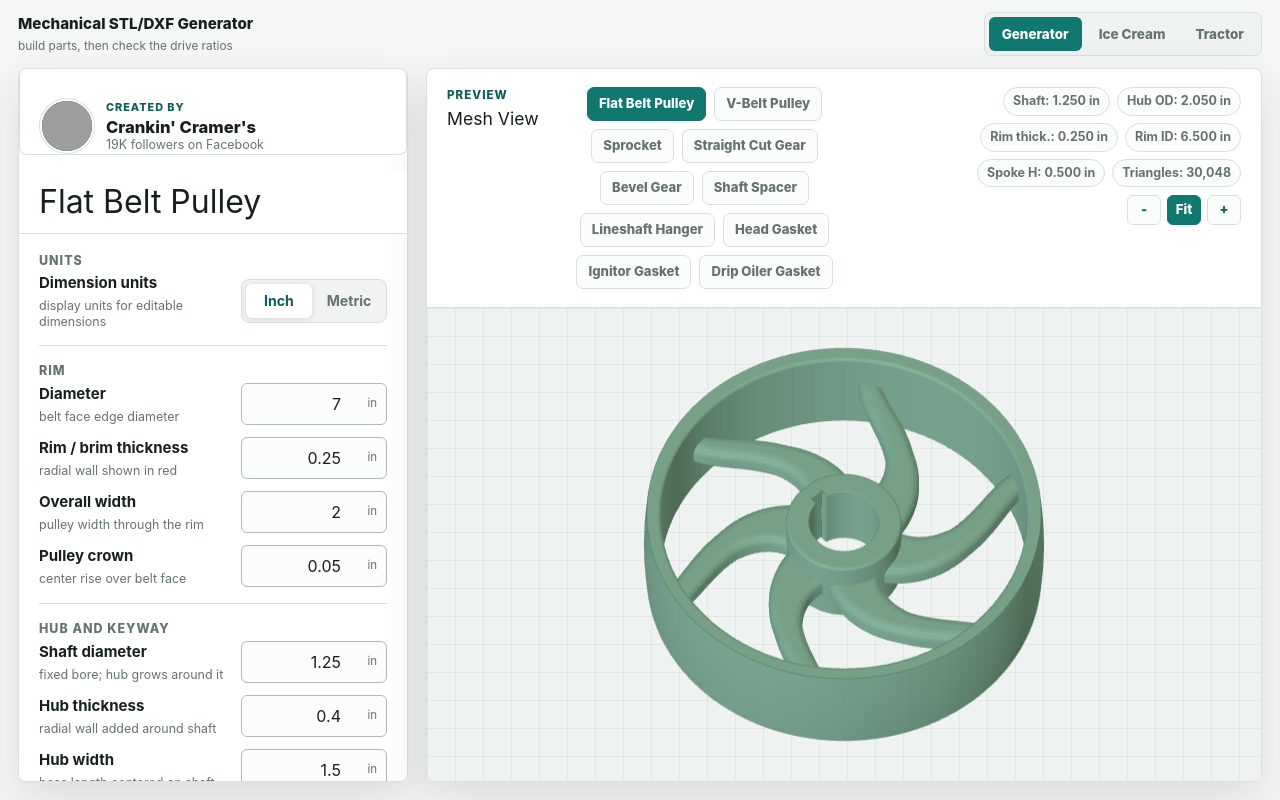
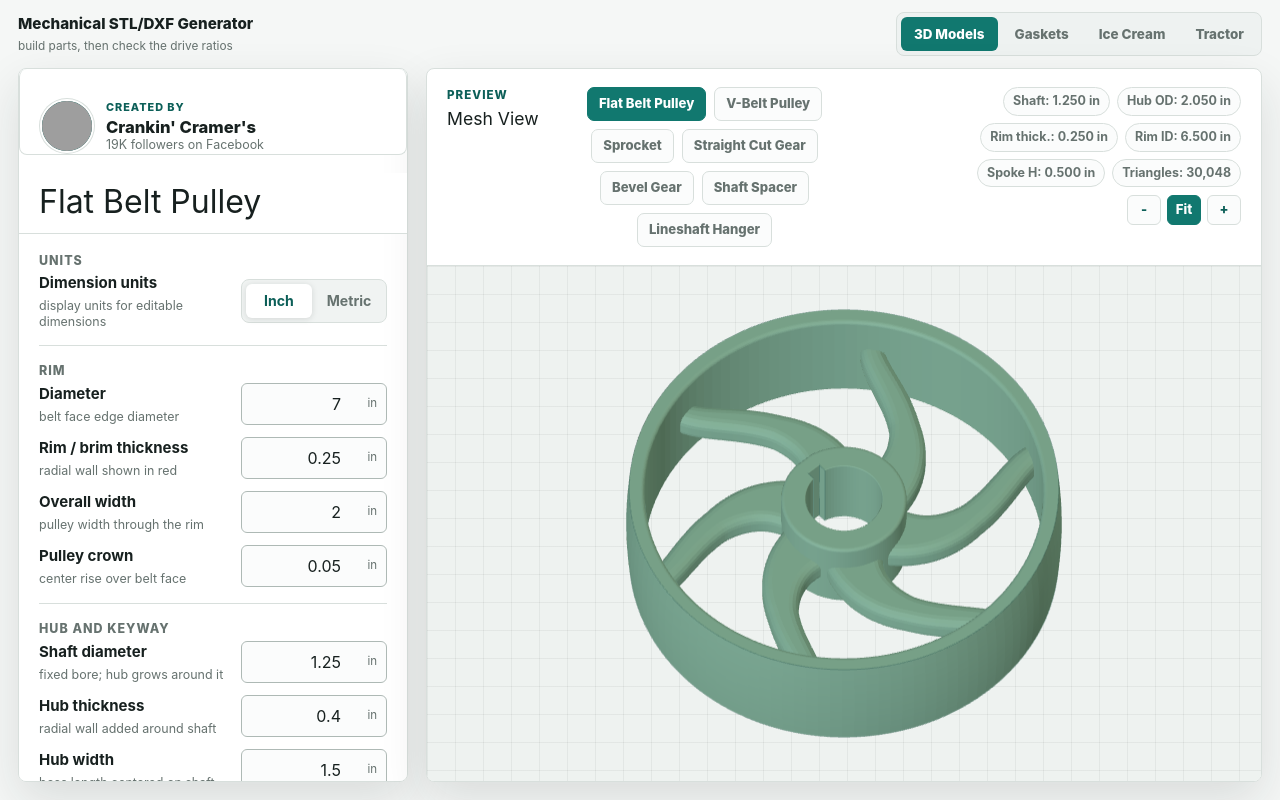
Before and after one commit to bbcramer85/Pulley-Stl-Generator, a Svelte app: page / in a window 1280 px wide. Built offline with nearby package versions, Linux system fonts and the light colour scheme; grey boxes are pictures that could not be loaded.

Commit message:
added 3d tab and gasket tab

```diff
--- a/src/App.svelte
+++ b/src/App.svelte
@@ -7,7 +7,7 @@
   import SpeedCalculatorPage from "./lib/components/SpeedCalculatorPage.svelte";
   import { downloadModel, isBlockingWarning } from "./lib/download.js";
   import { legacy } from "./lib/legacy.js";
-  import { cloneDefaults, createProjectConfigs, projectOrder } from "./lib/projects.js";
+  import { cloneDefaults, createProjectConfigs, projectKeysByCategory, projectOrder } from "./lib/projects.js";
   import { applyLinkedPreset, normalizeParams } from "./lib/state/control-utils.js";
 
   const engine = legacy();
@@ -15,7 +15,7 @@
   const initialParams = Object.fromEntries(projectOrder.map((key) => [key, cloneDefaults(projectConfigs[key])]));
 
   let projectKey = "flatBeltPulley";
-  let workspace = "generator";
+  let workspace = "models";
   let unit = "in";
   let paramsByProject = initialParams;
   let deletedFeatures = {
@@ -50,6 +50,14 @@
     derived,
     formatDimension,
   };
+  $: visibleProjectKeys = projectKeysByCategory[workspace] || projectKeysByCategory.models;
+
+  function alignProjectToWorkspace(nextWorkspace = workspace) {
+    const projectKeys = projectKeysByCategory[nextWorkspace];
+    if (!projectKeys || projectKeys.includes(projectKey)) return false;
+    projectKey = projectKeys[0];
+    return true;
+  }
 
   function rebuild(nextParams = activeParams, options = {}) {
     const key = options.projectKey || projectKey;
@@ -233,18 +241,42 @@
   }
 
   function syncWorkspaceFromHash() {
+    const previousProjectKey = projectKey;
     if (["#calculator", "#rpm-calculator"].includes(window.location.hash)) {
       workspace = "speed";
       return;
     }
-    workspace = window.location.hash === "#tractor" ? "tractor" : "generator";
+    if (window.location.hash === "#tractor") {
+      workspace = "tractor";
+      return;
+    }
+
+    workspace = window.location.hash === "#gaskets" ? "gaskets" : "models";
+    alignProjectToWorkspace();
+    if (projectKey !== previousProjectKey && mesh) {
+      rebuild(paramsByProject[projectKey], { projectKey });
+      fitDxfPreviewAfterLayout(projectConfigs[projectKey]);
+    }
   }
 
   function setWorkspace(nextWorkspace) {
+    const previousProjectKey = projectKey;
     workspace = nextWorkspace;
-    const nextHash = nextWorkspace === "speed" ? "#rpm-calculator" : nextWorkspace === "tractor" ? "#tractor" : "";
+    alignProjectToWorkspace(nextWorkspace);
+    const nextHash =
+      nextWorkspace === "speed"
+        ? "#rpm-calculator"
+        : nextWorkspace === "tractor"
+          ? "#tractor"
+          : nextWorkspace === "gaskets"
+            ? "#gaskets"
+            : "";
     const nextUrl = `${window.location.pathname}${window.location.search}${nextHash}`;
     window.history.replaceState(null, "", nextUrl);
+    if (projectKey !== previousProjectKey) {
+      rebuild(paramsByProject[projectKey], { projectKey });
+      fitDxfPreviewAfterLayout(projectConfigs[projectKey]);
+    }
   }
 
   onMount(() => {
@@ -271,11 +303,19 @@
     <div class="workspace-switcher">
       <button
         type="button"
-        class:active={workspace === "generator"}
-        aria-current={workspace === "generator" ? "page" : undefined}
-        on:click={() => setWorkspace("generator")}
+        class:active={workspace === "models"}
+        aria-current={workspace === "models" ? "page" : undefined}
+        on:click={() => setWorkspace("models")}
       >
-        Generator
+        3D Models
+      </button>
+      <button
+        type="button"
+        class:active={workspace === "gaskets"}
+        aria-current={workspace === "gaskets" ? "page" : undefined}
+        on:click={() => setWorkspace("gaskets")}
+      >
+        Gaskets
       </button>
       <button
         type="button"
@@ -296,7 +336,7 @@
     </div>
   </nav>
 
-  {#if workspace === "generator"}
+  {#if workspace === "models" || workspace === "gaskets"}
     <div class="app-shell" class:dxf-workspace={activeProject.exportType === "dxf"}>
       <ControlPanel
         project={activeProject}
@@ -325,7 +365,12 @@
             <h2>{activeProject.previewTitle || "Mesh View"}</h2>
           </div>
 
-          <ProjectTabs projects={projectConfigs} activeKey={projectKey} onProjectChange={handleProjectChange} />
+          <ProjectTabs
+            projects={projectConfigs}
+            activeKey={projectKey}
+            projectKeys={visibleProjectKeys}
+            onProjectChange={handleProjectChange}
+          />
 
           <div class="preview-info">
             <MetricPills rows={metricRows} />
--- a/src/app.css
+++ b/src/app.css
@@ -81,7 +81,7 @@ select {
 
 .workspace-switcher {
   display: inline-grid;
-  grid-template-columns: repeat(3, minmax(0, auto));
+  grid-template-columns: repeat(4, minmax(0, auto));
   gap: 4px;
   padding: 4px;
   border: 1px solid var(--line);
@@ -2397,11 +2397,12 @@ legend {
 
   .workspace-switcher {
     width: 100%;
-    grid-template-columns: repeat(3, minmax(0, 1fr));
+    grid-template-columns: repeat(4, minmax(0, 1fr));
   }
 
   .workspace-switcher button {
-    padding-inline: 8px;
+    padding-inline: 6px;
+    font-size: 0.78rem;
   }
 
   .control-panel,
--- a/src/lib/components/ProjectTabs.svelte
+++ b/src/lib/components/ProjectTabs.svelte
@@ -3,11 +3,14 @@
 
   export let projects;
   export let activeKey;
+  export let projectKeys = projectOrder;
   export let onProjectChange = () => {};
+
+  $: visibleProjectKeys = projectKeys?.length ? projectKeys : projectOrder;
 </script>
 
 <div class="project-switcher" aria-label="Generator projects">
-  {#each projectOrder as key}
+  {#each visibleProjectKeys as key}
     {#if projects[key]}
       <button
         type="button"
```
Also changed, not shown: src/lib/projects.js.
